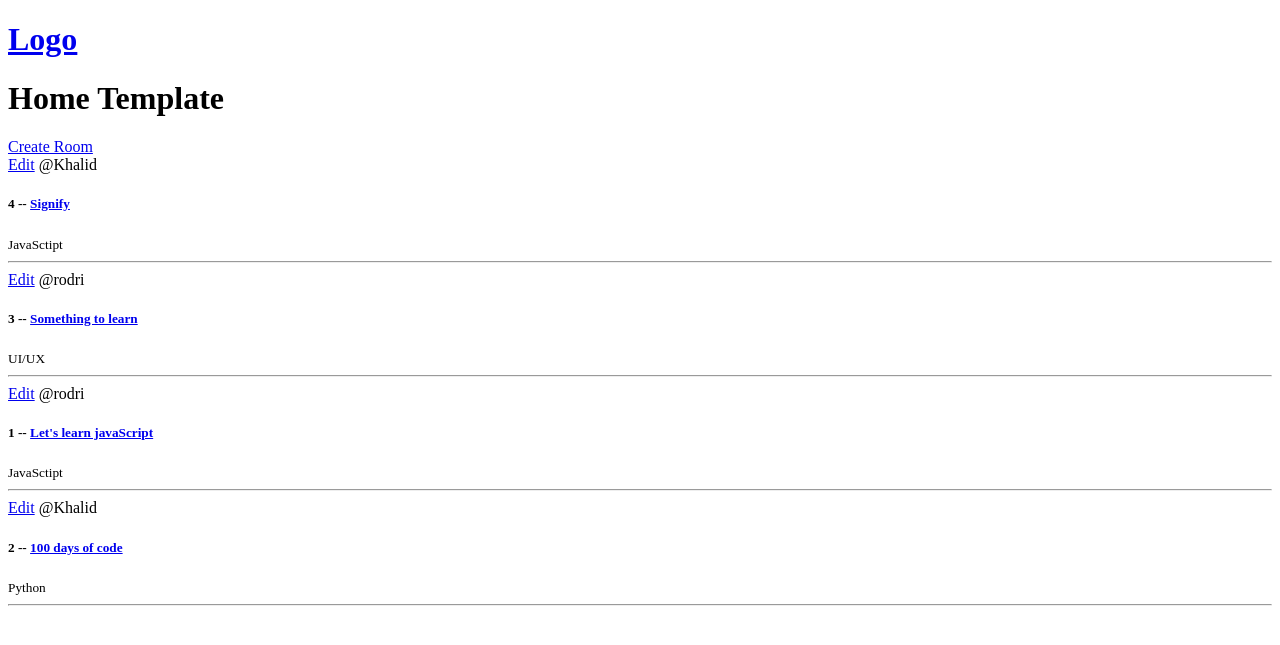
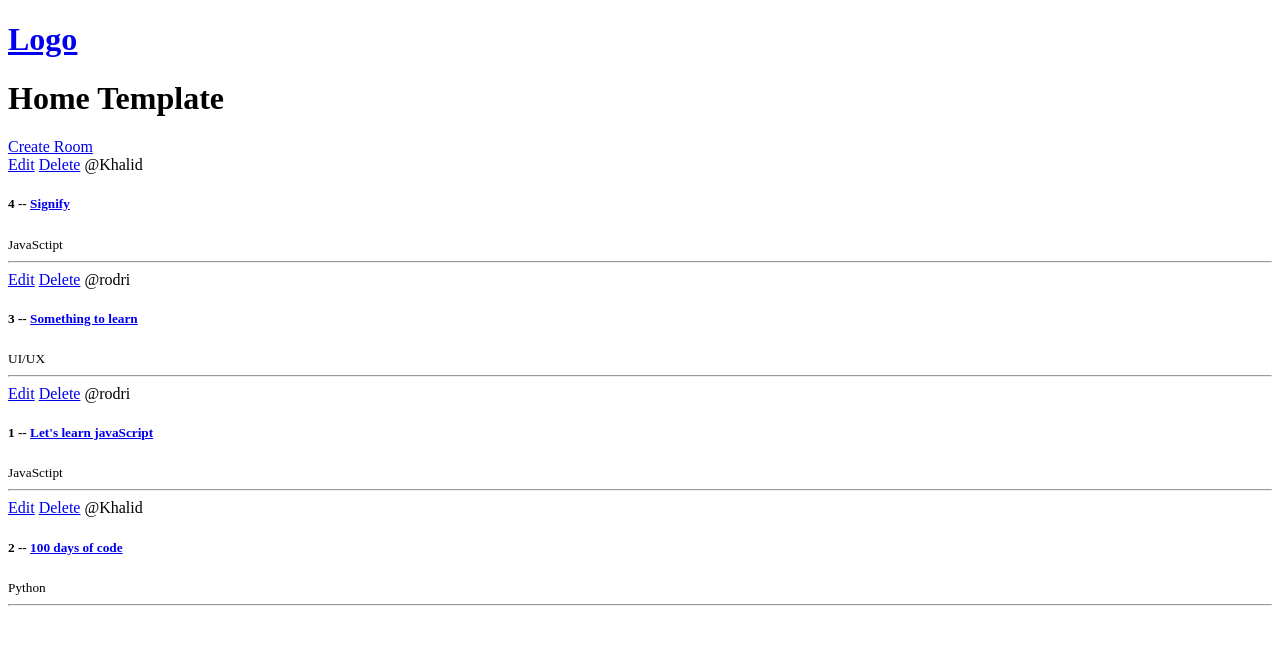
Before and after one commit to KitwanaSh/studyplace_django, a Django app: page / in a window 1280 px wide. Shown: the top 645 px of the page. Run offline with Django 4.2, Linux system fonts and the light colour scheme; data comes from the database, SQL or seed files in the repository; both versions use the stored data as it was after the commit.

Commit message:
Feat: Add the delete functionality

```diff
--- a/base/templates/base/home.html
+++ b/base/templates/base/home.html
@@ -7,6 +7,7 @@
     <div>
         {% for room in rooms %}
             <a href="{% url 'update-room' room.id %}">Edit</a>
+            <a href="{% url 'delete-room' room.id %}">Delete</a>
             <span>@{{ room.host.username }}</span>
             <h5>{{ room.id }} -- <a href="{% url 'room' room.id %}">{{ room.name}}</a></h5>
             <small>{{ room.topic.name }}</small>
--- a/base/urls.py
+++ b/base/urls.py
@@ -5,5 +5,6 @@ urlpatterns = [
     path('', views.home, name="home"),
     path('room/<str:pk>/', views.room, name="room"),
     path("create-room/", views.createRoom, name="create-room"),
-    path("update-room/<str:pk>", views.updateRoom, name="update-room")
+    path("update-room/<str:pk>", views.updateRoom, name="update-room"),
+    path("delete-room/<str:pk>", views.deleteRoom, name="delete-room")
 ]
--- a/base/views.py
+++ b/base/views.py
@@ -47,3 +47,12 @@ def updateRoom(request, pk):
 
     context = {"form": form}
     return render(request, "base/room_form.html", context)
+
+def deleteRoom(request, pk):
+    """ Delete a particular room """
+    room = Room.objects.get(id=pk)
+    if request.method == "POST":
+        room.delete()
+        return  redirect('home')
+
+    return render(request, "base/delete.html", {"obj":room})
```
Also changed, not shown: base/templates/base/delete.html (added, +12 -0 lines), db.sqlite3.
